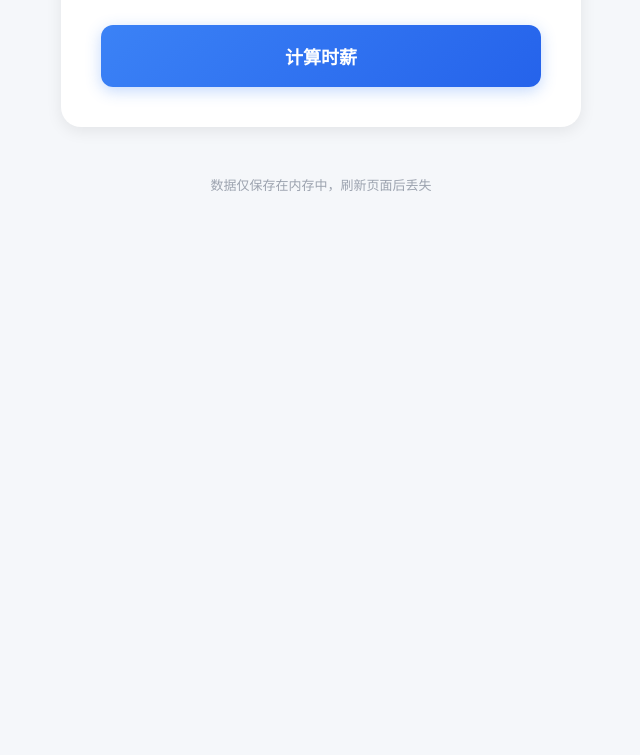
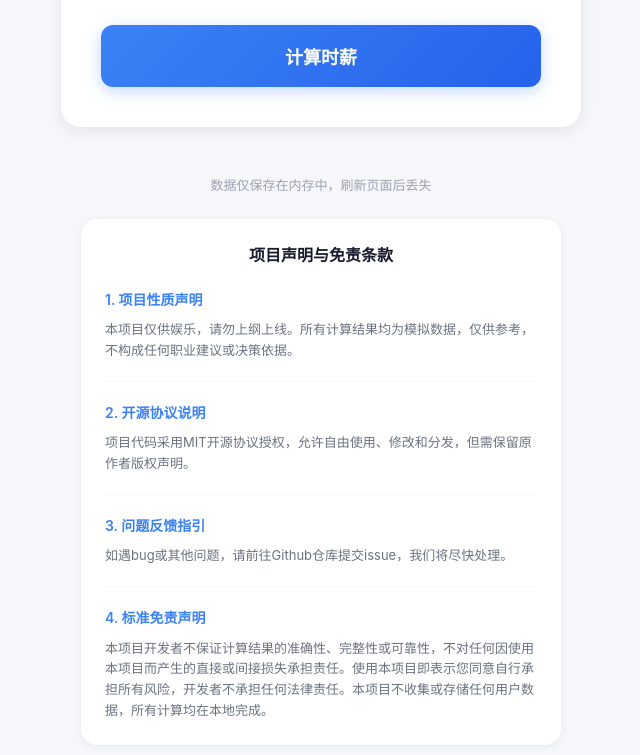
Before and after one commit to XiChen1234/TraeHackathon, a plain HTML site: page index.html in a window 1280 px wide. Shown: the part 1492-2247 px from the top of the page, without its empty margins (319-959 px from the left). Before the commit the page ends 1731 px from the top, so only its background shows below. Drawn offline with Linux system fonts and the light colour scheme.

Commit message:
doc: add bottom text
增加底部文本、增加readme.md

```diff
--- a/css/style.css
+++ b/css/style.css
@@ -599,9 +599,53 @@ details[open] .expand-icon {
     margin-top: auto;
 }
 
-.app-footer p {
+.app-footer > p {
     font-size: 13px;
     color: var(--text-muted);
+    margin-bottom: 24px;
+}
+
+.disclaimer-section {
+    max-width: 480px;
+    margin: 0 auto;
+    padding: 24px;
+    background: var(--bg-card);
+    border-radius: var(--radius-lg);
+    box-shadow: var(--shadow-sm);
+    text-align: left;
+}
+
+.disclaimer-title {
+    font-size: 16px;
+    font-weight: 600;
+    color: var(--text-primary);
+    margin-bottom: 20px;
+    text-align: center;
+}
+
+.disclaimer-item {
+    margin-bottom: 20px;
+    padding-bottom: 20px;
+    border-bottom: 1px solid var(--bg-primary);
+}
+
+.disclaimer-item:last-child {
+    margin-bottom: 0;
+    padding-bottom: 0;
+    border-bottom: none;
+}
+
+.disclaimer-subtitle {
+    font-size: 14px;
+    font-weight: 600;
+    color: var(--primary-color);
+    margin-bottom: 8px;
+}
+
+.disclaimer-text {
+    font-size: 13px;
+    color: var(--text-secondary);
+    line-height: 1.6;
 }
 
 @media (max-width: 480px) {
--- a/index.html
+++ b/index.html
@@ -233,6 +233,30 @@
 
         <footer class="app-footer">
             <p>数据仅保存在内存中，刷新页面后丢失</p>
+
+            <div class="disclaimer-section">
+                <h3 class="disclaimer-title">项目声明与免责条款</h3>
+
+                <div class="disclaimer-item">
+                    <h4 class="disclaimer-subtitle">1. 项目性质声明</h4>
+                    <p class="disclaimer-text">本项目仅供娱乐，请勿上纲上线。所有计算结果均为模拟数据，仅供参考，不构成任何职业建议或决策依据。</p>
+                </div>
+
+                <div class="disclaimer-item">
+                    <h4 class="disclaimer-subtitle">2. 开源协议说明</h4>
+                    <p class="disclaimer-text">项目代码采用MIT开源协议授权，允许自由使用、修改和分发，但需保留原作者版权声明。</p>
+                </div>
+
+                <div class="disclaimer-item">
+                    <h4 class="disclaimer-subtitle">3. 问题反馈指引</h4>
+                    <p class="disclaimer-text">如遇bug或其他问题，请前往Github仓库提交issue，我们将尽快处理。</p>
+                </div>
+
+                <div class="disclaimer-item">
+                    <h4 class="disclaimer-subtitle">4. 标准免责声明</h4>
+                    <p class="disclaimer-text">本项目开发者不保证计算结果的准确性、完整性或可靠性，不对任何因使用本项目而产生的直接或间接损失承担责任。使用本项目即表示您同意自行承担所有风险，开发者不承担任何法律责任。本项目不收集或存储任何用户数据，所有计算均在本地完成。</p>
+                </div>
+            </div>
         </footer>
     </div>
 
```
Also changed, not shown: 1 other file.
